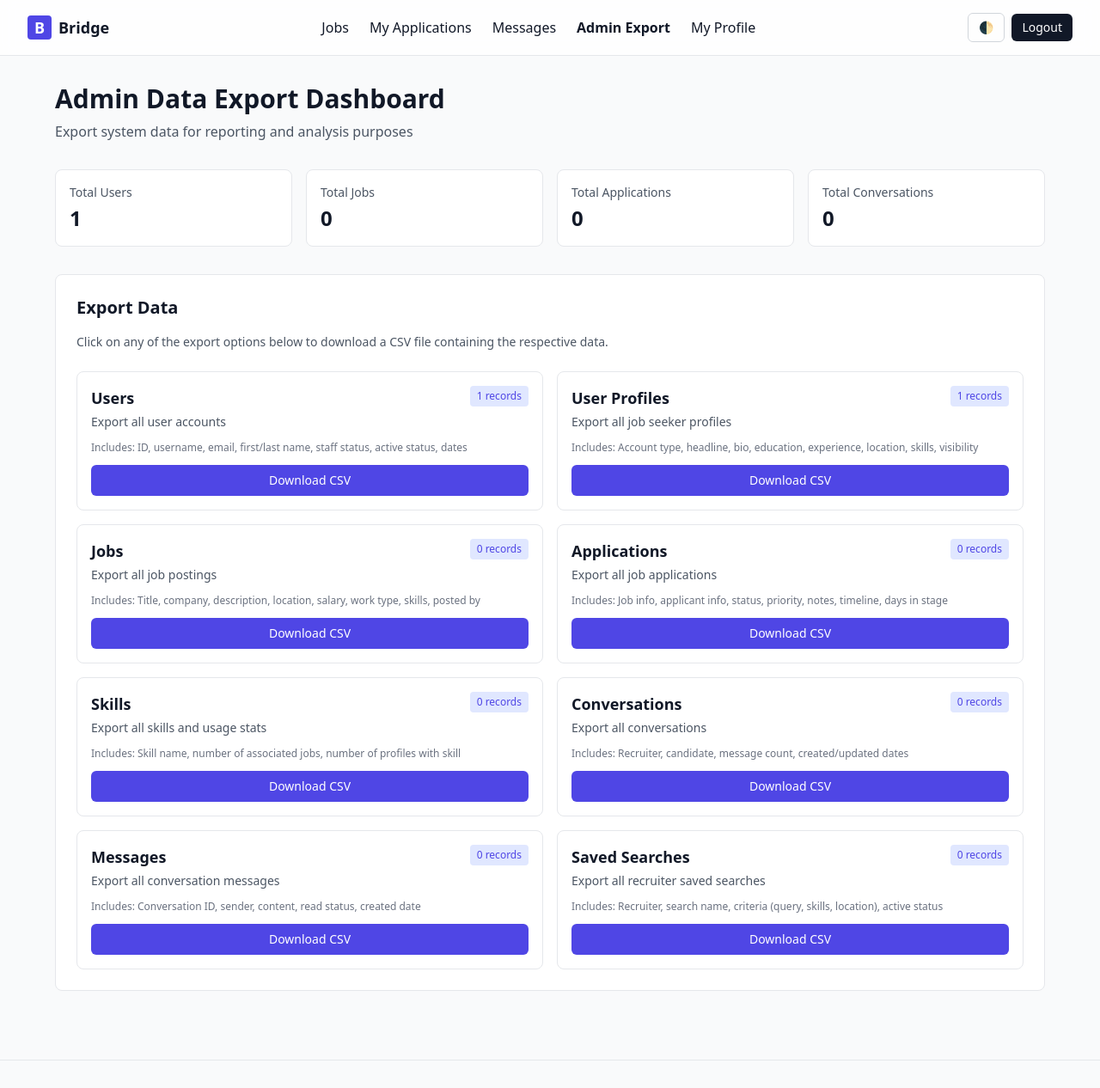
After one commit to jepk2006/CS_2340_Project, a Django app: page /accounts/admin/export/ in a window 1280 px wide. The commit adds this page. Shown: the top 1266 px of the page at 86% size. Run offline with Django 5.2, Linux system fonts and the light colour scheme; the visitor is signed in with stand-in values (Sample User, id 1); data comes from the database, SQL or seed files in the repository; data that the repository does not hold is empty; some libraries are stand-ins or nearby versions.

Commit message:
Implemented user story Scrum-25

```diff
--- a/bridge/accounts/urls.py
+++ b/bridge/accounts/urls.py
@@ -24,4 +24,15 @@ urlpatterns = [
     path("messages/<int:conversation_id>/", views.conversation_detail, name="conversation_detail"),
     path("messages/start/<int:candidate_id>/", views.start_conversation, name="start_conversation"),
     path("messages/<int:conversation_id>/send/", views.send_message, name="send_message"),
+
+    # Admin Export URLs
+    path("admin/export/", views.admin_export_dashboard, name="admin_export_dashboard"),
+    path("admin/export/users/", views.export_users, name="admin_export_users"),
+    path("admin/export/profiles/", views.export_profiles, name="admin_export_profiles"),
+    path("admin/export/jobs/", views.export_jobs, name="admin_export_jobs"),
+    path("admin/export/applications/", views.export_applications, name="admin_export_applications"),
+    path("admin/export/skills/", views.export_skills, name="admin_export_skills"),
+    path("admin/export/conversations/", views.export_conversations, name="admin_export_conversations"),
+    path("admin/export/messages/", views.export_messages, name="admin_export_messages"),
+    path("admin/export/saved-searches/", views.export_saved_searches, name="admin_export_saved_searches"),
 ]
--- a/bridge/accounts/views.py
+++ b/bridge/accounts/views.py
@@ -6,13 +6,15 @@ from django.core.paginator import Paginator
 from django.db.models import Q
 from django.contrib import messages
 from django.urls import reverse
-from django.http import JsonResponse
+from django.http import JsonResponse, HttpResponse
 from django.views.decorators.http import require_POST
+import csv
+from datetime import datetime
 
 from .models import JobSeekerProfile, SavedSearch, TalentMessage, Conversation, Message
 from .forms import SavedSearchForm, JobSeekerProfileForm, MessageForm
-from jobs.models import Skill
-from jobs.decorators import recruiter_required
+from jobs.models import Skill, Job, Application
+from jobs.decorators import recruiter_required, admin_required
 
 
 
@@ -463,4 +465,281 @@ def send_message(request, conversation_id):
     return redirect('accounts:conversation_detail', conversation_id=conversation.id)
 
 
+# Admin Data Export Views
+
+@admin_required
+def admin_export_dashboard(request):
+    """Dashboard for administrators to select and export data"""
+    User = get_user_model()
+
+    # Get counts for display
+    stats = {
+        'users': User.objects.count(),
+        'profiles': JobSeekerProfile.objects.count(),
+        'jobs': Job.objects.count(),
+        'applications': Application.objects.count(),
+        'skills': Skill.objects.count(),
+        'conversations': Conversation.objects.count(),
+        'messages': Message.objects.count(),
+        'saved_searches': SavedSearch.objects.count(),
+    }
+
+    context = {
+        'stats': stats,
+    }
+    return render(request, 'accounts/admin_export.html', context)
+
+
+@admin_required
+def export_users(request):
+    """Export all users to CSV"""
+    User = get_user_model()
+
+    response = HttpResponse(content_type='text/csv')
+    response['Content-Disposition'] = f'attachment; filename="users_export_{datetime.now().strftime("%Y%m%d_%H%M%S")}.csv"'
+
+    writer = csv.writer(response)
+    writer.writerow(['ID', 'Username', 'Email', 'First Name', 'Last Name', 'Is Staff', 'Is Superuser', 'Is Active', 'Date Joined', 'Last Login'])
+
+    for user in User.objects.all():
+        writer.writerow([
+            user.id,
+            user.username,
+            user.email,
+            user.first_name,
+            user.last_name,
+            user.is_staff,
+            user.is_superuser,
+            user.is_active,
+            user.date_joined,
+            user.last_login,
+        ])
+
+    return response
+
+
+@admin_required
+def export_profiles(request):
+    """Export all job seeker profiles to CSV"""
+    response = HttpResponse(content_type='text/csv')
+    response['Content-Disposition'] = f'attachment; filename="profiles_export_{datetime.now().strftime("%Y%m%d_%H%M%S")}.csv"'
+
+    writer = csv.writer(response)
+    writer.writerow([
+        'User ID', 'Username', 'Account Type', 'Headline', 'Bio',
+        'Education', 'Experience', 'Location City', 'Location State',
+        'Location Country', 'Latitude', 'Longitude', 'Commute Radius',
+        'Portfolio URL', 'LinkedIn URL', 'GitHub URL',
+        'Visibility', 'Show Email', 'Skills', 'Updated At'
+    ])
+
+    for profile in JobSeekerProfile.objects.select_related('user').prefetch_related('skills').all():
+        skills_list = ', '.join([skill.name for skill in profile.skills.all()])
+        writer.writerow([
+            profile.user.id,
+            profile.user.username,
+            profile.account_type,
+            profile.headline,
+            profile.bio,
+            profile.education,
+            profile.experience,
+            profile.location_city,
+            profile.location_state,
+            profile.location_country,
+            profile.latitude,
+            profile.longitude,
+            profile.commute_radius,
+            profile.portfolio_url,
+            profile.linkedin_url,
+            profile.github_url,
+            profile.visibility,
+            profile.show_email,
+            skills_list,
+            profile.updated_at,
+        ])
+
+    return response
+
+
+@admin_required
+def export_jobs(request):
+    """Export all jobs to CSV"""
+    response = HttpResponse(content_type='text/csv')
+    response['Content-Disposition'] = f'attachment; filename="jobs_export_{datetime.now().strftime("%Y%m%d_%H%M%S")}.csv"'
+
+    writer = csv.writer(response)
+    writer.writerow([
+        'ID', 'Title', 'Company', 'Description', 'Location City',
+        'Location State', 'Location Country', 'Latitude', 'Longitude',
+        'Min Salary', 'Max Salary', 'Work Type', 'Visa Sponsorship',
+        'Posted By (Username)', 'Skills', 'Created At'
+    ])
+
+    for job in Job.objects.select_related('posted_by').prefetch_related('skills').all():
+        skills_list = ', '.join([skill.name for skill in job.skills.all()])
+        posted_by = job.posted_by.username if job.posted_by else 'N/A'
+        writer.writerow([
+            job.id,
+            job.title,
+            job.company,
+            job.description,
+            job.location_city,
+            job.location_state,
+            job.location_country,
+            job.latitude,
+            job.longitude,
+            job.min_salary,
+            job.max_salary,
+            job.work_type,
+            job.visa_sponsorship,
+            posted_by,
+            skills_list,
+            job.created_at,
+        ])
+
+    return response
+
+
+@admin_required
+def export_applications(request):
+    """Export all applications to CSV"""
+    response = HttpResponse(content_type='text/csv')
+    response['Content-Disposition'] = f'attachment; filename="applications_export_{datetime.now().strftime("%Y%m%d_%H%M%S")}.csv"'
+
+    writer = csv.writer(response)
+    writer.writerow([
+        'ID', 'Job Title', 'Job Company', 'Applicant Username',
+        'Applicant Email', 'Status', 'Priority', 'Flagged',
+        'Applicant Note', 'Recruiter Notes', 'Position in Stage',
+        'Days in Current Stage', 'Stage Changed At', 'Created At', 'Updated At'
+    ])
+
+    for app in Application.objects.select_related('job', 'applicant').all():
+        writer.writerow([
+            app.id,
+            app.job.title,
+            app.job.company,
+            app.applicant.username,
+            app.applicant.email,
+            app.status,
+            app.priority,
+            app.flagged,
+            app.note,
+            app.recruiter_notes,
+            app.position_in_stage,
+            app.days_in_current_stage(),
+            app.stage_changed_at,
+            app.created_at,
+            app.updated_at,
+        ])
+
+    return response
+
+
+@admin_required
+def export_skills(request):
+    """Export all skills to CSV"""
+    response = HttpResponse(content_type='text/csv')
+    response['Content-Disposition'] = f'attachment; filename="skills_export_{datetime.now().strftime("%Y%m%d_%H%M%S")}.csv"'
+
+    writer = csv.writer(response)
+    writer.writerow(['ID', 'Skill Name', 'Number of Jobs', 'Number of Profiles'])
+
+    for skill in Skill.objects.all():
+        jobs_count = skill.jobs.count()
+        profiles_count = skill.profiles.count()
+        writer.writerow([
+            skill.id,
+            skill.name,
+            jobs_count,
+            profiles_count,
+        ])
+
+    return response
+
+
+@admin_required
+def export_conversations(request):
+    """Export all conversations to CSV"""
+    response = HttpResponse(content_type='text/csv')
+    response['Content-Disposition'] = f'attachment; filename="conversations_export_{datetime.now().strftime("%Y%m%d_%H%M%S")}.csv"'
+
+    writer = csv.writer(response)
+    writer.writerow([
+        'ID', 'Recruiter Username', 'Candidate Username',
+        'Message Count', 'Created At', 'Updated At'
+    ])
+
+    for conversation in Conversation.objects.select_related('recruiter', 'candidate').all():
+        message_count = conversation.messages.count()
+        writer.writerow([
+            conversation.id,
+            conversation.recruiter.username,
+            conversation.candidate.username,
+            message_count,
+            conversation.created_at,
+            conversation.updated_at,
+        ])
+
+    return response
+
+
+@admin_required
+def export_messages(request):
+    """Export all messages to CSV"""
+    response = HttpResponse(content_type='text/csv')
+    response['Content-Disposition'] = f'attachment; filename="messages_export_{datetime.now().strftime("%Y%m%d_%H%M%S")}.csv"'
+
+    writer = csv.writer(response)
+    writer.writerow([
+        'ID', 'Conversation ID', 'Sender Username', 'Content',
+        'Is Read', 'Created At'
+    ])
+
+    for message in Message.objects.select_related('conversation', 'sender').all():
+        writer.writerow([
+            message.id,
+            message.conversation.id,
+            message.sender.username,
+            message.content,
+            message.is_read,
+            message.created_at,
+        ])
+
+    return response
+
+
+@admin_required
+def export_saved_searches(request):
+    """Export all saved searches to CSV"""
+    response = HttpResponse(content_type='text/csv')
+    response['Content-Disposition'] = f'attachment; filename="saved_searches_export_{datetime.now().strftime("%Y%m%d_%H%M%S")}.csv"'
+
+    writer = csv.writer(response)
+    writer.writerow([
+        'ID', 'Recruiter Username', 'Search Name', 'Query',
+        'Skills', 'Location City', 'Location State', 'Location Country',
+        'Is Active', 'Last Check', 'Created At', 'Updated At'
+    ])
+
+    for search in SavedSearch.objects.select_related('recruiter').prefetch_related('skills').all():
+        skills_list = ', '.join([skill.name for skill in search.skills.all()])
+        writer.writerow([
+            search.id,
+            search.recruiter.username,
+            search.name,
+            search.query,
+            skills_list,
+            search.location_city,
+            search.location_state,
+            search.location_country,
+            search.is_active,
+            search.last_check,
+            search.created_at,
+            search.updated_at,
+        ])
+
+    return response
+
+
 # Create your views here.
--- /dev/null
+++ b/bridge/templates/accounts/admin_export.html
@@ -0,0 +1,200 @@
+{% extends "base.html" %}
+
+{% block content %}
+<div class="max-w-6xl mx-auto">
+  <div class="mb-8">
+    <h1 class="text-3xl font-bold mb-2">Admin Data Export Dashboard</h1>
+    <p class="text-gray-600 dark:text-gray-400">Export system data for reporting and analysis purposes</p>
+  </div>
+
+  <!-- Stats Overview -->
+  <div class="grid grid-cols-1 md:grid-cols-4 gap-4 mb-8">
+    <div class="bg-white dark:bg-gray-800 rounded-lg border border-gray-200 dark:border-gray-700 p-4">
+      <div class="text-sm text-gray-600 dark:text-gray-400 mb-1">Total Users</div>
+      <div class="text-2xl font-bold">{{ stats.users }}</div>
+    </div>
+    <div class="bg-white dark:bg-gray-800 rounded-lg border border-gray-200 dark:border-gray-700 p-4">
+      <div class="text-sm text-gray-600 dark:text-gray-400 mb-1">Total Jobs</div>
+      <div class="text-2xl font-bold">{{ stats.jobs }}</div>
+    </div>
+    <div class="bg-white dark:bg-gray-800 rounded-lg border border-gray-200 dark:border-gray-700 p-4">
+      <div class="text-sm text-gray-600 dark:text-gray-400 mb-1">Total Applications</div>
+      <div class="text-2xl font-bold">{{ stats.applications }}</div>
+    </div>
+    <div class="bg-white dark:bg-gray-800 rounded-lg border border-gray-200 dark:border-gray-700 p-4">
+      <div class="text-sm text-gray-600 dark:text-gray-400 mb-1">Total Conversations</div>
+      <div class="text-2xl font-bold">{{ stats.conversations }}</div>
+    </div>
+  </div>
+
+  <!-- Export Options -->
+  <div class="bg-white dark:bg-gray-800 rounded-lg border border-gray-200 dark:border-gray-700 p-6">
+    <h2 class="text-xl font-semibold mb-4">Export Data</h2>
+    <p class="text-sm text-gray-600 dark:text-gray-400 mb-6">
+      Click on any of the export options below to download a CSV file containing the respective data.
+    </p>
+
+    <div class="grid grid-cols-1 md:grid-cols-2 gap-4">
+      <!-- Users Export -->
+      <div class="border border-gray-200 dark:border-gray-700 rounded-lg p-4 hover:border-indigo-500 dark:hover:border-indigo-500 transition-colors">
+        <div class="flex items-start justify-between mb-3">
+          <div>
+            <h3 class="font-semibold text-lg mb-1">Users</h3>
+            <p class="text-sm text-gray-600 dark:text-gray-400">Export all user accounts</p>
+          </div>
+          <div class="bg-indigo-100 dark:bg-indigo-900 text-indigo-600 dark:text-indigo-300 px-2 py-1 rounded text-xs font-medium">
+            {{ stats.users }} records
+          </div>
+        </div>
+        <div class="text-xs text-gray-500 dark:text-gray-400 mb-3">
+          Includes: ID, username, email, first/last name, staff status, active status, dates
+        </div>
+        <a href="{% url 'accounts:admin_export_users' %}"
+           class="inline-block w-full text-center bg-indigo-600 hover:bg-indigo-700 text-white px-4 py-2 rounded-md text-sm transition-colors">
+          Download CSV
+        </a>
+      </div>
+
+      <!-- Profiles Export -->
+      <div class="border border-gray-200 dark:border-gray-700 rounded-lg p-4 hover:border-indigo-500 dark:hover:border-indigo-500 transition-colors">
+        <div class="flex items-start justify-between mb-3">
+          <div>
+            <h3 class="font-semibold text-lg mb-1">User Profiles</h3>
+            <p class="text-sm text-gray-600 dark:text-gray-400">Export all job seeker profiles</p>
+          </div>
+          <div class="bg-indigo-100 dark:bg-indigo-900 text-indigo-600 dark:text-indigo-300 px-2 py-1 rounded text-xs font-medium">
+            {{ stats.profiles }} records
+          </div>
+        </div>
+        <div class="text-xs text-gray-500 dark:text-gray-400 mb-3">
+          Includes: Account type, headline, bio, education, experience, location, skills, visibility
+        </div>
+        <a href="{% url 'accounts:admin_export_profiles' %}"
+           class="inline-block w-full text-center bg-indigo-600 hover:bg-indigo-700 text-white px-4 py-2 rounded-md text-sm transition-colors">
+          Download CSV
+        </a>
+      </div>
+
+      <!-- Jobs Export -->
+      <div class="border border-gray-200 dark:border-gray-700 rounded-lg p-4 hover:border-indigo-500 dark:hover:border-indigo-500 transition-colors">
+        <div class="flex items-start justify-between mb-3">
+          <div>
+            <h3 class="font-semibold text-lg mb-1">Jobs</h3>
+            <p class="text-sm text-gray-600 dark:text-gray-400">Export all job postings</p>
+          </div>
+          <div class="bg-indigo-100 dark:bg-indigo-900 text-indigo-600 dark:text-indigo-300 px-2 py-1 rounded text-xs font-medium">
+            {{ stats.jobs }} records
+          </div>
+        </div>
+        <div class="text-xs text-gray-500 dark:text-gray-400 mb-3">
+          Includes: Title, company, description, location, salary, work type, skills, posted by
+        </div>
+        <a href="{% url 'accounts:admin_export_jobs' %}"
+           class="inline-block w-full text-center bg-indigo-600 hover:bg-indigo-700 text-white px-4 py-2 rounded-md text-sm transition-colors">
+          Download CSV
+        </a>
+      </div>
+
+      <!-- Applications Export -->
+      <div class="border border-gray-200 dark:border-gray-700 rounded-lg p-4 hover:border-indigo-500 dark:hover:border-indigo-500 transition-colors">
+        <div class="flex items-start justify-between mb-3">
+          <div>
+            <h3 class="font-semibold text-lg mb-1">Applications</h3>
+            <p class="text-sm text-gray-600 dark:text-gray-400">Export all job applications</p>
+          </div>
+          <div class="bg-indigo-100 dark:bg-indigo-900 text-indigo-600 dark:text-indigo-300 px-2 py-1 rounded text-xs font-medium">
+            {{ stats.applications }} records
+          </div>
+        </div>
+        <div class="text-xs text-gray-500 dark:text-gray-400 mb-3">
+          Includes: Job info, applicant info, status, priority, notes, timeline, days in stage
+        </div>
+        <a href="{% url 'accounts:admin_export_applications' %}"
+           class="inline-block w-full text-center bg-indigo-600 hover:bg-indigo-700 text-white px-4 py-2 rounded-md text-sm transition-colors">
+          Download CSV
+        </a>
+      </div>
+
+      <!-- Skills Export -->
+      <div class="border border-gray-200 dark:border-gray-700 rounded-lg p-4 hover:border-indigo-500 dark:hover:border-indigo-500 transition-colors">
+        <div class="flex items-start justify-between mb-3">
+          <div>
+            <h3 class="font-semibold text-lg mb-1">Skills</h3>
+            <p class="text-sm text-gray-600 dark:text-gray-400">Export all skills and usage stats</p>
+          </div>
+          <div class="bg-indigo-100 dark:bg-indigo-900 text-indigo-600 dark:text-indigo-300 px-2 py-1 rounded text-xs font-medium">
+            {{ stats.skills }} records
+          </div>
+        </div>
+        <div class="text-xs text-gray-500 dark:text-gray-400 mb-3">
+          Includes: Skill name, number of associated jobs, number of profiles with skill
+        </div>
+        <a href="{% url 'accounts:admin_export_skills' %}"
+           class="inline-block w-full text-center bg-indigo-600 hover:bg-indigo-700 text-white px-4 py-2 rounded-md text-sm transition-colors">
+          Download CSV
+        </a>
+      </div>
+
+      <!-- Conversations Export -->
+      <div class="border border-gray-200 dark:border-gray-700 rounded-lg p-4 hover:border-indigo-500 dark:hover:border-indigo-500 transition-colors">
+        <div class="flex items-start justify-between mb-3">
+          <div>
+            <h3 class="font-semibold text-lg mb-1">Conversations</h3>
+            <p class="text-sm text-gray-600 dark:text-gray-400">Export all conversations</p>
+          </div>
+          <div class="bg-indigo-100 dark:bg-indigo-900 text-indigo-600 dark:text-indigo-300 px-2 py-1 rounded text-xs font-medium">
+            {{ stats.conversations }} records
+          </div>
+        </div>
+        <div class="text-xs text-gray-500 dark:text-gray-400 mb-3">
+          Includes: Recruiter, candidate, message count, created/updated dates
+        </div>
+        <a href="{% url 'accounts:admin_export_conversations' %}"
+           class="inline-block w-full text-center bg-indigo-600 hover:bg-indigo-700 text-white px-4 py-2 rounded-md text-sm transition-colors">
+          Download CSV
+        </a>
+      </div>
+
+      <!-- Messages Export -->
+      <div class="border border-gray-200 dark:border-gray-700 rounded-lg p-4 hover:border-indigo-500 dark:hover:border-indigo-500 transition-colors">
+        <div class="flex items-start justify-between mb-3">
+          <div>
+            <h3 class="font-semibold text-lg mb-1">Messages</h3>
+            <p class="text-sm text-gray-600 dark:text-gray-400">Export all conversation messages</p>
+          </div>
+          <div class="bg-indigo-100 dark:bg-indigo-900 text-indigo-600 dark:text-indigo-300 px-2 py-1 rounded text-xs font-medium">
+            {{ stats.messages }} records
+          </div>
+        </div>
+        <div class="text-xs text-gray-500 dark:text-gray-400 mb-3">
+          Includes: Conversation ID, sender, content, read status, created date
+        </div>
+        <a href="{% url 'accounts:admin_export_messages' %}"
+           class="inline-block w-full text-center bg-indigo-600 hover:bg-indigo-700 text-white px-4 py-2 rounded-md text-sm transition-colors">
+          Download CSV
+        </a>
+      </div>
+
+      <!-- Saved Searches Export -->
+      <div class="border border-gray-200 dark:border-gray-700 rounded-lg p-4 hover:border-indigo-500 dark:hover:border-indigo-500 transition-colors">
+        <div class="flex items-start justify-between mb-3">
+          <div>
+            <h3 class="font-semibold text-lg mb-1">Saved Searches</h3>
+            <p class="text-sm text-gray-600 dark:text-gray-400">Export all recruiter saved searches</p>
+          </div>
+          <div class="bg-indigo-100 dark:bg-indigo-900 text-indigo-600 dark:text-indigo-300 px-2 py-1 rounded text-xs font-medium">
+            {{ stats.saved_searches }} records
+          </div>
+        </div>
+        <div class="text-xs text-gray-500 dark:text-gray-400 mb-3">
+          Includes: Recruiter, search name, criteria (query, skills, location), active status
+        </div>
+        <a href="{% url 'accounts:admin_export_saved_searches' %}"
+           class="inline-block w-full text-center bg-indigo-600 hover:bg-indigo-700 text-white px-4 py-2 rounded-md text-sm transition-colors">
+          Download CSV
+        </a>
+      </div>
+    </div>
+  </div>
+</div>
+{% endblock %}
--- a/bridge/templates/base.html
+++ b/bridge/templates/base.html
@@ -48,6 +48,9 @@
               <a href="/applications/my/" class="hover:text-indigo-600">My Applications</a>
             {% endif %}
             <a href="/accounts/messages/" class="hover:text-indigo-600">Messages</a>
+            {% if request.user.is_superuser %}
+              <a href="/accounts/admin/export/" class="hover:text-indigo-600 font-semibold">Admin Export</a>
+            {% endif %}
           {% endif %}
           <a href="/accounts/profile/edit/" class="hover:text-indigo-600">My Profile</a>
         </nav>
```
Also changed, not shown: bridge/jobs/decorators.py (+19 -0 lines).
